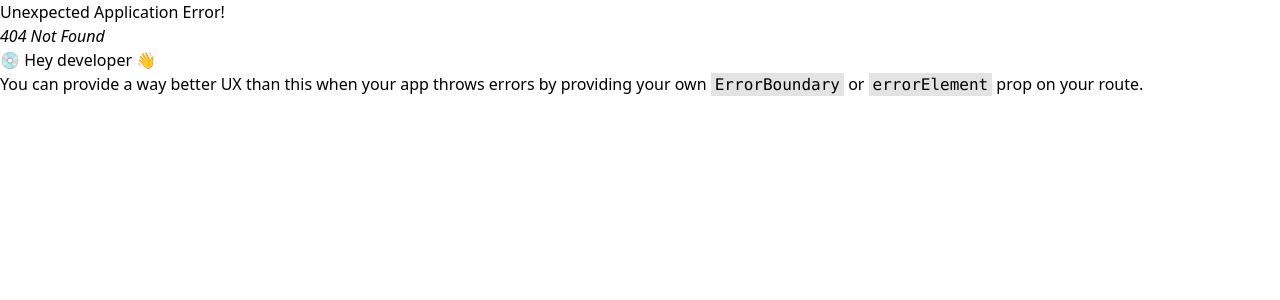
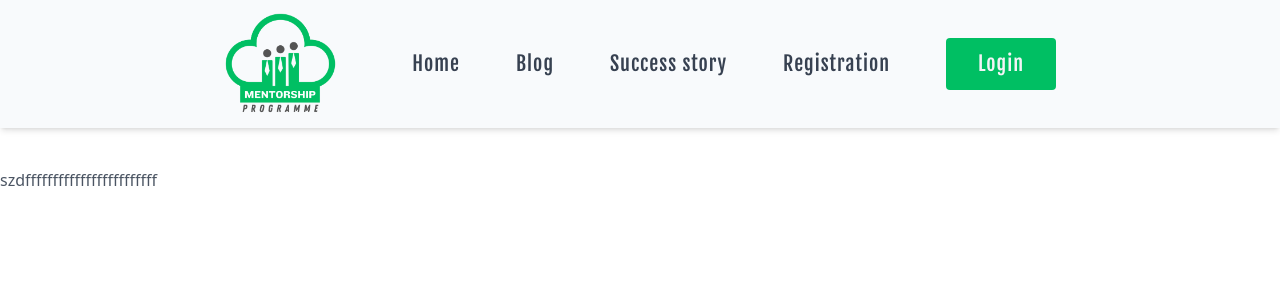
Before and after one commit to FM-Akib/industrial-mentorship-programme, a React (Vite) app: page /successStory in a window 1280 px wide. Before the commit this address had no page. Shown: the top 300 px of the page. Built offline with nearby package versions, Linux system fonts and the light colour scheme.

Commit message:
updated Success Story page

```diff
--- /dev/null
+++ b/src/Pages/SuccessStory.jsx
@@ -0,0 +1,12 @@
+import React from 'react';
+
+const SuccessStory = () => {
+    return (
+        <div className="text-gray-600">
+            sdjkkkk
+            <h1 className='mt-36'>szdffffffffffffffffffffffff</h1>
+        </div>
+    );
+};
+
+export default SuccessStory;
--- a/src/components/Home/StorySection.jsx
+++ b/src/components/Home/StorySection.jsx
@@ -1,5 +1,6 @@
 import React, { useEffect, useState } from 'react';
 import StoryCard from '../Success Story/StoryCard';
+import { Link } from 'react-router-dom';
 
 const StorySection = () => {
 
@@ -9,7 +10,8 @@ const StorySection = () => {
         .then(response=>response.json())
         .then(data => setStory(data))
     },[])
-// console.log(story)
+
+    // story?.slice(0,6);
 return (
     <div>
         <div className="max-w-7xl mx-auto my-8 px-2">
@@ -21,7 +23,7 @@ return (
 <ul className="grid gap-8 md:grid-cols-2 lg:grid-cols-3 p-2 xl:p-5">
 
    {
-      story?.map(Astory=> <StoryCard
+      story?.slice(0,6)?.map(Astory=> <StoryCard
       key={Astory.id}
       story={Astory}
       ></StoryCard> )
@@ -83,10 +85,13 @@ return (
 
         <button type="button" className="px-8 py-3 font-semibold border-t-4 rounded border-yellow-400 tracking-widest hover:bg-yellow-400 hover:text-gray-700 text-gray-800">READ</button>
     </li> */}
-
-
 </ul>
 
+<div className="py-10 flex justify-center">
+<Link to="/successStory">
+<button type="button" className=" px-8 py-3 font-semibold border rounded border-gray-800 text-gray-800">show all</button>
+</Link>
+</div>
  </div>
  </div>
  );
--- a/src/components/Navbar.jsx
+++ b/src/components/Navbar.jsx
@@ -30,7 +30,7 @@ return (
             <ul className={`${open? 'top-28':'top-[-490px]'} md:z-auto z-[-1]  left-0 absolute md:static md:flex md:items-center pb-12 md:pb-0 bg-slate-50 pl-9 md:pl-0 transition-all duration-500 ease-in w-full md:w-auto`}>
             <li className="	 md:ml-14 md:my-0 my-7 text-xl"><Link className="hover:text-[#00BF63]  text-gray-700  duration-500" to="/">Home</Link></li>
             <li className="md:ml-14 md:my-0 my-7 text-xl"><Link className="hover:text-[#00BF63] text-gray-700  duration-500" to="/">Blog</Link></li>
-            <li className="md:ml-14 md:my-0 my-7 text-xl"><Link className="hover:text-[#00BF63] text-gray-700  duration-500" to="/">Success story</Link></li>
+            <li className="md:ml-14 md:my-0 my-7 text-xl"><Link className="hover:text-[#00BF63] text-gray-700  duration-500" to="/successStory">Success story</Link></li>
             <li className="md:ml-14 md:my-0 my-7 text-xl"><Link className="hover:text-[#00BF63] text-gray-700  duration-500" to="/">Registration</Link></li>
 
             <button type="button" className=" md:ml-14 px-8 py-3 text-xl rounded bg-[#00BF63] text-gray-100">Login</button>
--- a/src/main.jsx
+++ b/src/main.jsx
@@ -7,6 +7,7 @@ import {
 } from "react-router-dom";
 import Layout from './Layout/Layout.jsx';
 import Home from './Pages/Home.jsx';
+import SuccessStory from './Pages/SuccessStory.jsx';
 
 const router = createBrowserRouter([
   {
@@ -16,6 +17,10 @@ const router = createBrowserRouter([
       {
         path: "/",
         element: <Home></Home>
+      },
+      {
+        path: "successStory",
+        element: <SuccessStory></SuccessStory>
       }
     ]
   },
```
